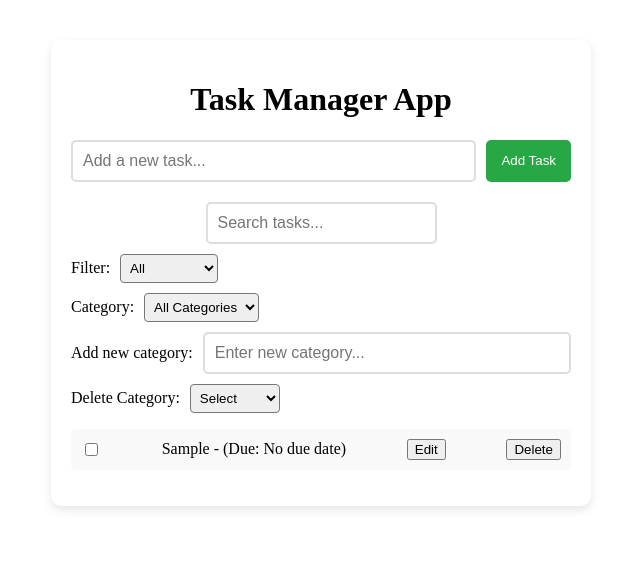
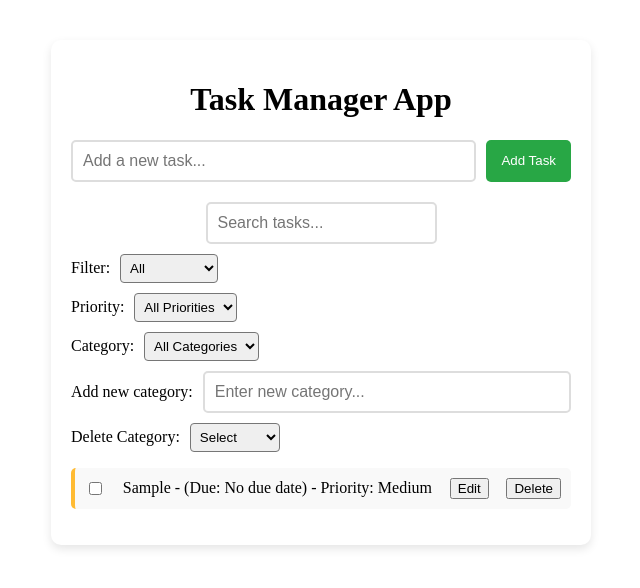
Before and after one commit to Im-Arth1307/Task-Management-Application, a React (Create React App) app: page / in a window 1280 px wide. Both pictures are taken after typing "Sample" into the empty fields and a click on the button "Add Task". Shown: the top 588 px of the page, without its empty margins (319-959 px from the left). Built offline with nearby package versions, Linux system fonts and the light colour scheme; the HTML template or start-up script is replaced by a standard one.

Commit message:
implemented priority level feature

```diff
--- a/src/components/TaskList.css
+++ b/src/components/TaskList.css
@@ -47,3 +47,16 @@
     border-radius: 4px;
     cursor: pointer;
   }
+
+  /* Priority styles */
+  .high-priority {
+    border-left: 4px solid #ff4444;
+  }
+
+  .medium-priority {
+    border-left: 4px solid #ffbb33;
+  }
+
+  .low-priority {
+    border-left: 4px solid #66cc66;
+  }
--- a/src/components/TaskList.js
+++ b/src/components/TaskList.js
@@ -18,8 +18,11 @@ const TaskList = () => {
   const [editedText, setEditedText] = useState("");
   const [editedCategory, setEditedCategory] = useState("");
   const [editedDueDate, setEditedDueDate] = useState("");
+  const [editedPriority, setEditedPriority] = useState("medium");
 
   const [categories, setCategories] = useState(["Work", "Personal", "Groceries"]); // Default categories
+  const [priorities, setPriorities] = useState(["high", "medium", "low"]);
+  const [priorityFilter, setPriorityFilter] = useState("all");
   const [newCategory, setNewCategory] = useState("");
   const [categoryFilter, setCategoryFilter] = useState("all"); // Filtering category
 
@@ -29,10 +32,17 @@ const TaskList = () => {
     setEditedText(task.text);
     setEditedCategory(task.category);
     setEditedDueDate(task.dueDate);
+    setEditedPriority(task.priority || "medium");
   };
 
   const handleSaveClick = (taskId) => {
-    dispatch(editTask({ id: taskId, text: editedText, category: editedCategory, dueDate: editedDueDate }));
+    dispatch(editTask({
+      id: taskId,
+      text: editedText,
+      category: editedCategory,
+      dueDate: editedDueDate,
+      priority: editedPriority === "medium" ? null : editedPriority
+    }));
     setEditingTaskId(null);
   };
 
@@ -46,6 +56,19 @@ const TaskList = () => {
   .filter((task) => {
     if (categoryFilter === "all") return true;
     return task.category === categoryFilter;
+  })
+  .filter((task) => {
+    if (priorityFilter === "all") return true;
+    return task.priority === priorityFilter;
+  })
+  .sort((a, b) => {
+    // Sort by priority (high -> medium -> low)
+    if (a.priority === b.priority) return 0;
+    if (a.priority === "high") return -1;
+    if (b.priority === "high") return 1;
+    if (a.priority === "medium") return -1;
+    if (b.priority === "medium") return 1;
+    return 0;
   });
 
   const handleDragEnd = (result) => {
@@ -118,6 +141,7 @@ const TaskList = () => {
   return (
     <div>
       <ToastContainer />
+
       {/* Search Bar */}
       <input
         type="text"
@@ -136,6 +160,17 @@ const TaskList = () => {
             <option value="all">All</option>
             <option value="completed">Completed</option>
             <option value="incomplete">Incomplete</option>
+          </select>
+        </div>
+
+        {/* Priority Filter */}
+        <div className="filter-container">
+          <label>Priority: </label>
+          <select value={priorityFilter} onChange={(e) => setPriorityFilter(e.target.value)}>
+            <option value="all">All Priorities</option>
+            {priorities.map((priority) => (
+              <option key={priority} value={priority}>{priority.charAt(0).toUpperCase() + priority.slice(1)}</option>
+            ))}
           </select>
         </div>
 
@@ -193,7 +228,7 @@ const TaskList = () => {
                       ref={provided.innerRef}
                       {...provided.draggableProps}
                       {...provided.dragHandleProps}
-                      className="task-item"
+                      className={`task-item ${task.priority}-priority`}
                     >
                       <input
                         type="checkbox"
@@ -211,11 +246,16 @@ const TaskList = () => {
                             ))}
                           </select>
                           <input type="date" value={editedDueDate} onChange={(e) => setEditedDueDate(e.target.value)} />
+                          <select value={editedPriority} onChange={(e) => setEditedPriority(e.target.value)}>
+                            {priorities.map((priority) => (
+                              <option key={priority} value={priority}>{priority.charAt(0).toUpperCase() + priority.slice(1)}</option>
+                            ))}
+                          </select>
                           <button onClick={() => handleSaveClick(task.id)}>Save</button>
                         </>
                       ) : (
                         <>
-                          <span>{task.text} - {task.category} (Due: {task.dueDate || "No due date"})</span>
+                          <span>{task.text} - {task.category} (Due: {task.dueDate || "No due date"}) - Priority: {(task.priority || "medium").charAt(0).toUpperCase() + (task.priority || "medium").slice(1)}</span>
                           <button onClick={() => handleEditClick(task)}>Edit</button>
                         </>
                       )}
--- a/src/redux/taskSlice.js
+++ b/src/redux/taskSlice.js
@@ -3,13 +3,17 @@ import { createSlice } from "@reduxjs/toolkit";
 // Load tasks from localStorage on startup
 const loadTasks = () => {
   try {
-    return JSON.parse(localStorage.getItem("tasks")) || [];
+    const tasks = JSON.parse(localStorage.getItem("tasks")) || [];
+    // Add default priority to existing tasks if they don't have it
+    return tasks.map(task => ({
+      ...task,
+      priority: task.priority || "medium"
+    }));
   } catch (e) {
     console.error("Error loading tasks from localStorage", e);
     return [];
   }
 };
-
 
 // Save tasks to localStorage
 const saveTasks = (tasks) => {
@@ -23,7 +27,12 @@ const taskSlice = createSlice({
   initialState,
   reducers: {
     addTask: (state, action) => {
-      state.push({ id: Date.now(), text: action.payload, completed: false });
+      state.push({
+        id: Date.now(),
+        text: action.payload,
+        completed: false,
+        priority: "medium" // Default priority
+      });
     },
     toggleTask: (state, action) => {
       const task = state.find(task => task.id === action.payload);
@@ -38,6 +47,7 @@ const taskSlice = createSlice({
         task.text = action.payload.text;
         task.category = action.payload.category;
         task.dueDate = action.payload.dueDate;
+        task.priority = action.payload.priority;
       }
     },
     reorderTasks: (state, action) => {
```
